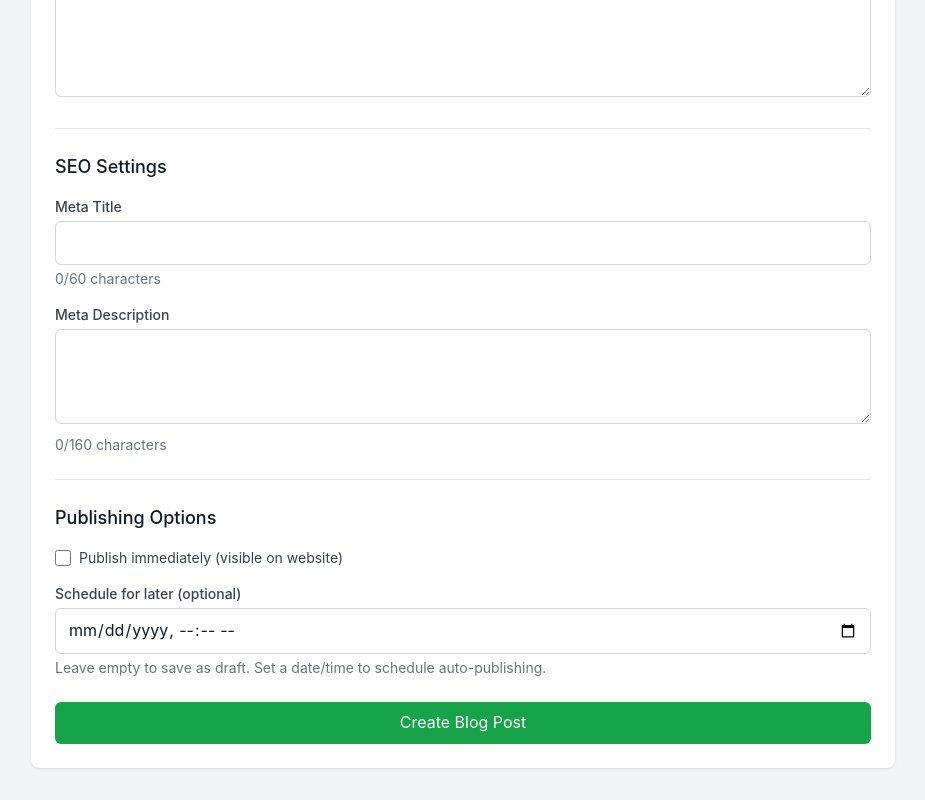
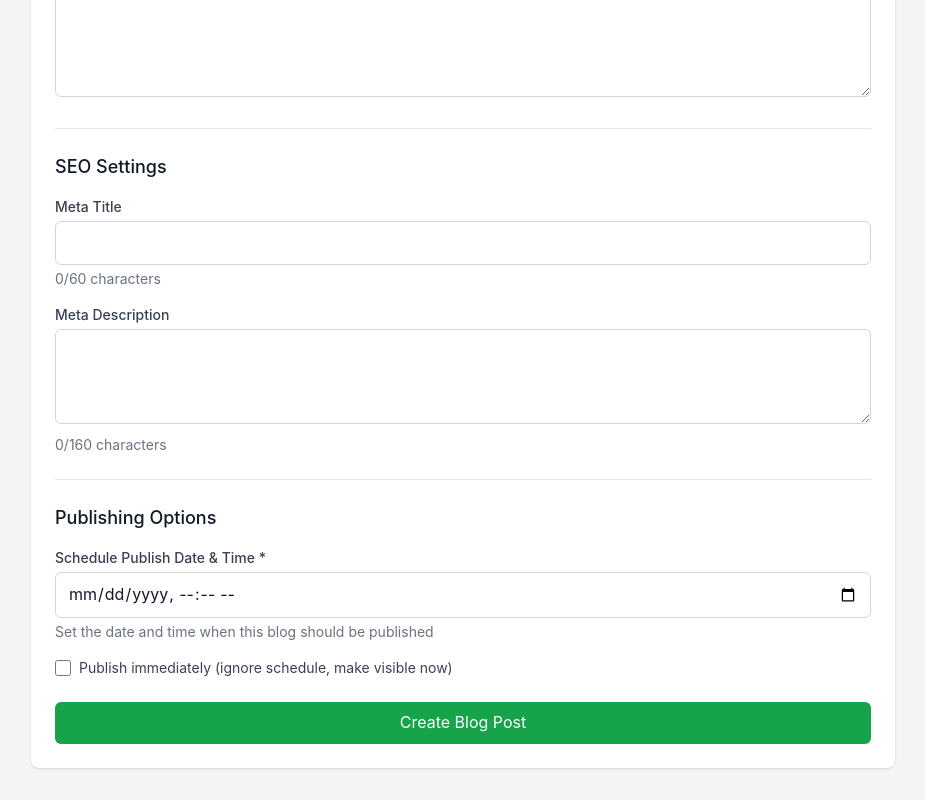
Before and after one commit to siddu-asd/smartearning, a Next.js app in the folder package/nextjs-backend/: page /admin/add-blog in a window 1280 px wide. Shown: the part 698-1498 px from the top of the page, without its empty margins (177-1102 px from the left). Built offline with nearby package versions, Linux system fonts and the light colour scheme.

Commit message:
Make schedule date field always visible in blog forms

```diff
--- a/package/nextjs-backend/app/admin/add-blog/page.tsx
+++ b/package/nextjs-backend/app/admin/add-blog/page.tsx
@@ -252,38 +252,37 @@ export default function AddBlogPage() {
               <h3 className="text-lg font-medium mb-4">Publishing Options</h3>
 
               <div className="space-y-4">
+                <div>
+                  <label className="block text-sm font-medium text-gray-700 mb-1">
+                    Schedule Publish Date & Time *
+                  </label>
+                  <input
+                    type="datetime-local"
+                    value={formData.scheduled_at}
+                    onChange={(e) => setFormData({ ...formData, scheduled_at: e.target.value })}
+                    min={new Date().toISOString().slice(0, 16)}
+                    className="w-full px-3 py-2 border border-gray-300 rounded-md focus:ring-2 focus:ring-blue-500"
+                    required
+                  />
+                  <p className="text-sm text-gray-500 mt-1">
+                    {formData.scheduled_at
+                      ? `Blog will be published automatically on ${new Date(formData.scheduled_at).toLocaleString()}`
+                      : 'Set the date and time when this blog should be published'}
+                  </p>
+                </div>
+
                 <div className="flex items-center">
                   <input
                     type="checkbox"
                     id="published"
                     checked={formData.published}
-                    onChange={(e) => setFormData({ ...formData, published: e.target.checked, scheduled_at: e.target.checked ? '' : formData.scheduled_at })}
+                    onChange={(e) => setFormData({ ...formData, published: e.target.checked })}
                     className="h-4 w-4 text-blue-600 border-gray-300 rounded"
                   />
                   <label htmlFor="published" className="ml-2 text-sm text-gray-700">
-                    Publish immediately (visible on website)
+                    Publish immediately (ignore schedule, make visible now)
                   </label>
                 </div>
-
-                {!formData.published && (
-                  <div>
-                    <label className="block text-sm font-medium text-gray-700 mb-1">
-                      Schedule for later (optional)
-                    </label>
-                    <input
-                      type="datetime-local"
-                      value={formData.scheduled_at}
-                      onChange={(e) => setFormData({ ...formData, scheduled_at: e.target.value })}
-                      min={new Date().toISOString().slice(0, 16)}
-                      className="w-full px-3 py-2 border border-gray-300 rounded-md focus:ring-2 focus:ring-blue-500"
-                    />
-                    <p className="text-sm text-gray-500 mt-1">
-                      {formData.scheduled_at
-                        ? `Will be published automatically on ${new Date(formData.scheduled_at).toLocaleString()}`
-                        : 'Leave empty to save as draft. Set a date/time to schedule auto-publishing.'}
-                    </p>
-                  </div>
-                )}
               </div>
             </div>
 
--- a/package/nextjs-backend/app/admin/edit-blog/[id]/page.tsx
+++ b/package/nextjs-backend/app/admin/edit-blog/[id]/page.tsx
@@ -316,38 +316,36 @@ export default function EditBlogPage() {
             <h3 className="text-lg font-medium text-gray-900 mb-4">Publishing Options</h3>
 
             <div className="space-y-4">
+              <div>
+                <label className="block text-sm font-medium text-gray-700 mb-2">
+                  Schedule Publish Date & Time
+                </label>
+                <input
+                  type="datetime-local"
+                  value={formData.scheduled_at}
+                  onChange={(e) => setFormData({ ...formData, scheduled_at: e.target.value })}
+                  min={new Date().toISOString().slice(0, 16)}
+                  className="w-full px-4 py-2 border border-gray-300 rounded-md focus:ring-blue-500 focus:border-blue-500"
+                />
+                <p className="text-xs text-gray-500 mt-1">
+                  {formData.scheduled_at
+                    ? `Blog will be published automatically on ${new Date(formData.scheduled_at).toLocaleString()}`
+                    : 'Set the date and time when this blog should be published'}
+                </p>
+              </div>
+
               <div className="flex items-center gap-3">
                 <input
                   type="checkbox"
                   id="published"
                   checked={formData.published}
-                  onChange={(e) => setFormData({ ...formData, published: e.target.checked, scheduled_at: e.target.checked ? '' : formData.scheduled_at })}
+                  onChange={(e) => setFormData({ ...formData, published: e.target.checked })}
                   className="h-4 w-4 text-blue-600 focus:ring-blue-500 border-gray-300 rounded"
                 />
                 <label htmlFor="published" className="text-sm font-medium text-gray-700">
-                  Publish this blog post (visible on site)
+                  Publish immediately (ignore schedule, make visible now)
                 </label>
               </div>
-
-              {!formData.published && (
-                <div>
-                  <label className="block text-sm font-medium text-gray-700 mb-2">
-                    Schedule for later (optional)
-                  </label>
-                  <input
-                    type="datetime-local"
-                    value={formData.scheduled_at}
-                    onChange={(e) => setFormData({ ...formData, scheduled_at: e.target.value })}
-                    min={new Date().toISOString().slice(0, 16)}
-                    className="w-full px-4 py-2 border border-gray-300 rounded-md focus:ring-blue-500 focus:border-blue-500"
-                  />
-                  <p className="text-xs text-gray-500 mt-1">
-                    {formData.scheduled_at
-                      ? `Will be published automatically on ${new Date(formData.scheduled_at).toLocaleString()}`
-                      : 'Leave empty to save as draft. Set a date/time to schedule auto-publishing.'}
-                  </p>
-                </div>
-              )}
             </div>
           </div>
 
```
